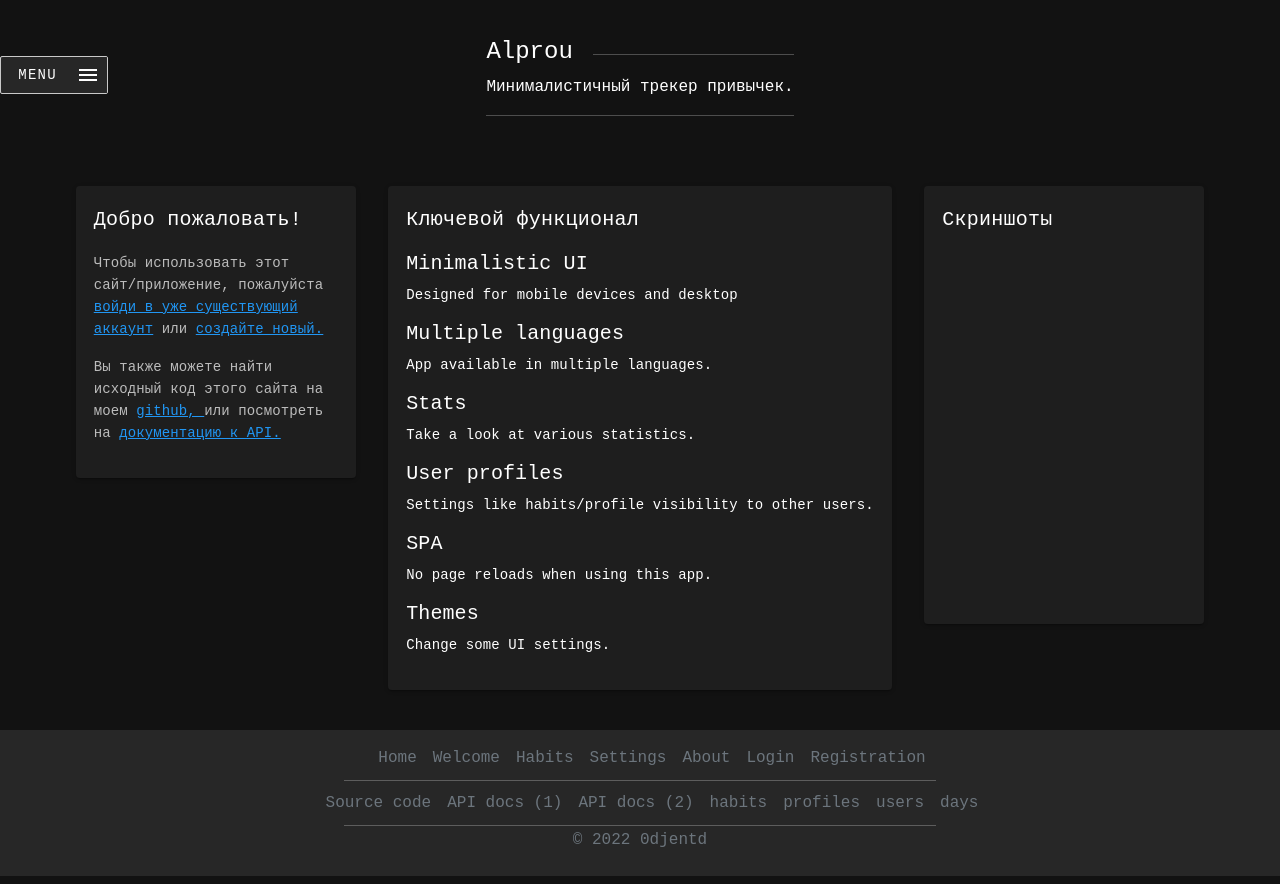
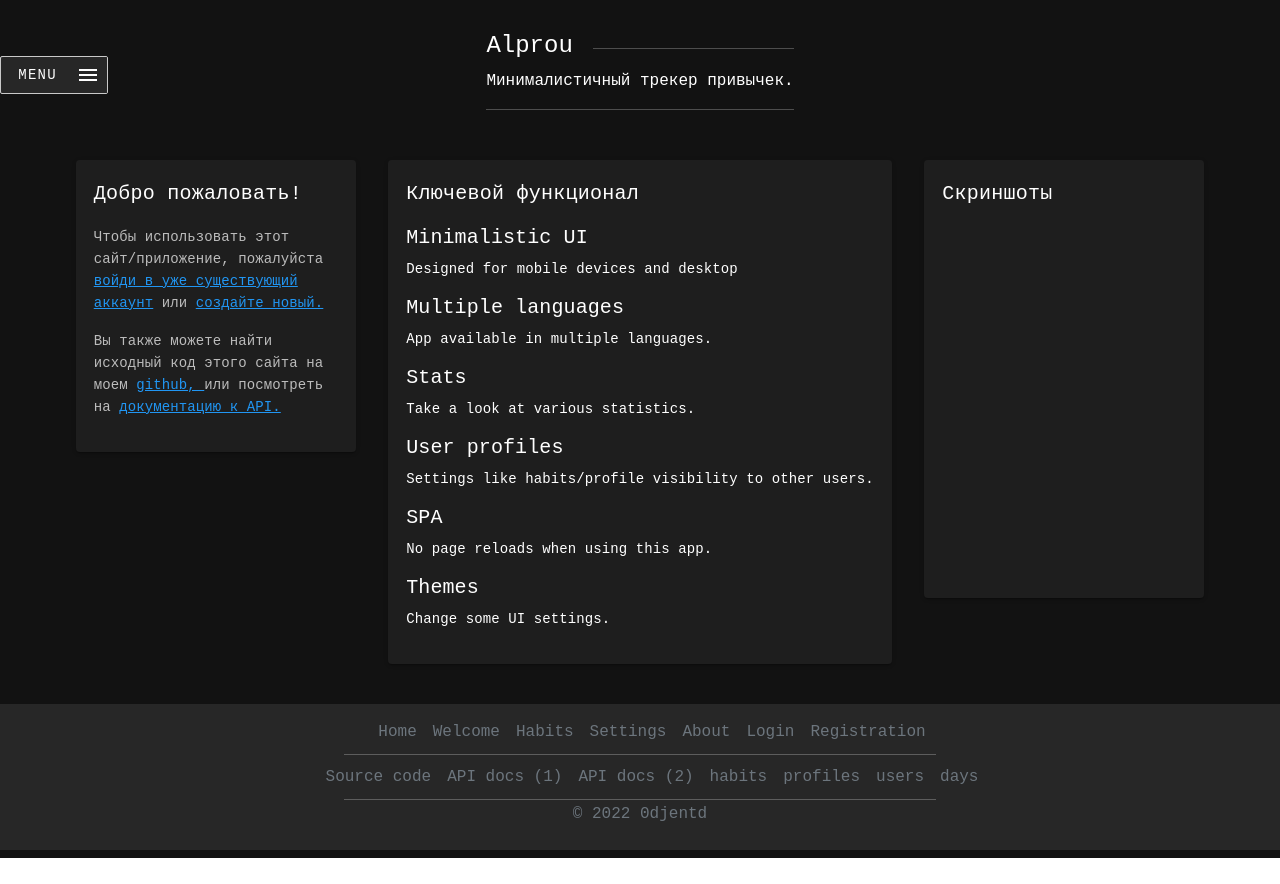
Before and after one commit to 0djentd/alprou, a Vue app: page /welcome/ in a window 1280 px wide. After the commit the page ends 858 px from the top, so only its background shows below. Built offline with nearby package versions, Linux system fonts and the light colour scheme.

Commit message:
modified:   src/components/AppLogo.vue modified:   src/locales.js

```diff
--- a/src/components/AppLogo.vue
+++ b/src/components/AppLogo.vue
@@ -24,7 +24,7 @@ export default {
         <h4>Alprou</h4>
         <v-divider />
       </div>
-      <p>{{ $t("general.description_short") }}</p>
+      <p>{{ $t("logo.description_short") }}</p>
     </a>
     <v-divider />
   </div>
@@ -41,8 +41,8 @@ h4 {
   text-align: center;
 }
 .app-logo {
-  margin: 30px auto 20px auto;
-  padding: 8px 30px 2px 30px;
+  margin: 24px auto 0 auto;
+  padding: 8px 0 2px 0;
   border-radius: 6px;
   text-decoration: none;
   a {
--- a/src/locales.js
+++ b/src/locales.js
@@ -1,6 +1,6 @@
 export default {
   en: {
-    general: {
+    logo: {
       description_short: "Minimalistic habits tracker.",
     },
     pages: {
@@ -69,7 +69,7 @@ export default {
     },
   },
   ru: {
-    general: {
+    logo: {
       description_short: "Минималистичный трекер привычек.",
     },
     pages: {
```
